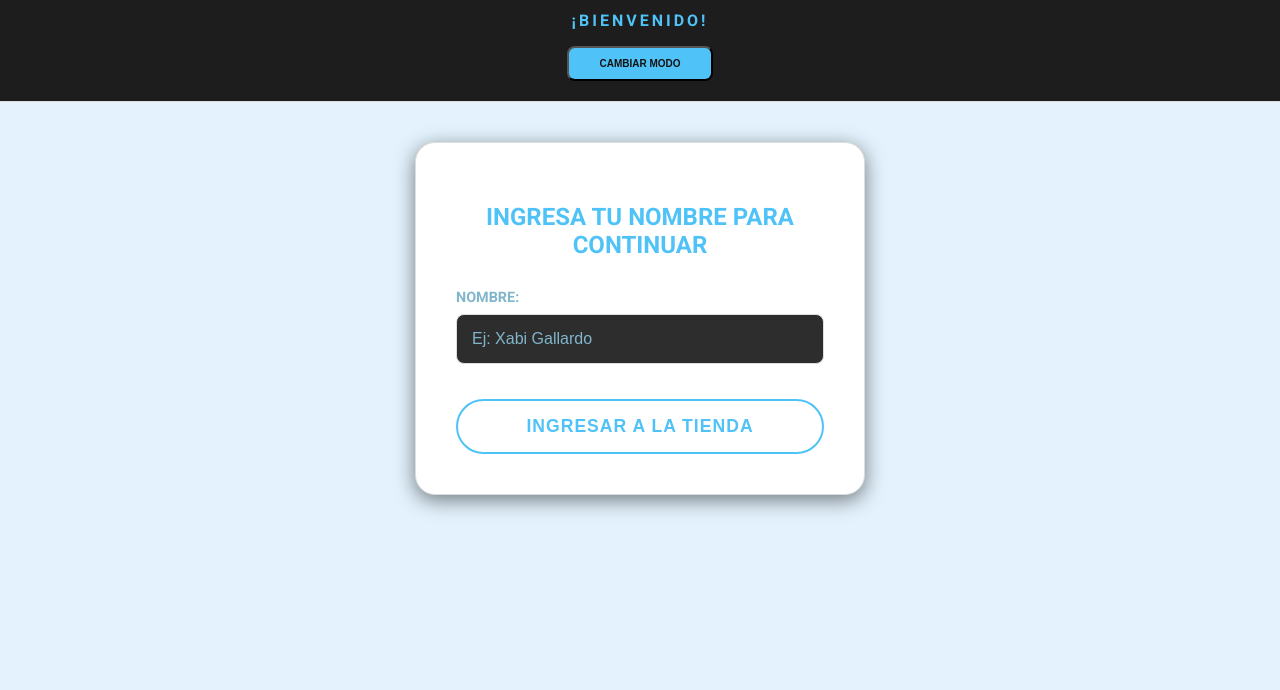
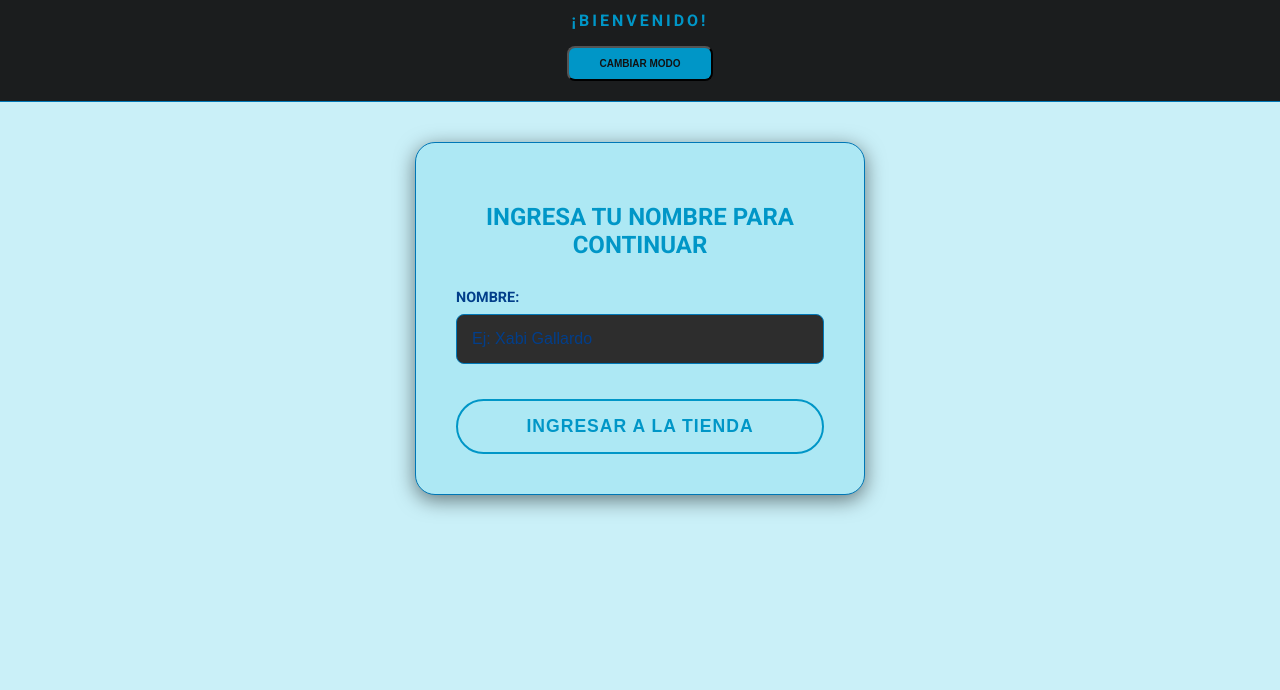
Before and after one commit to GricelDiazZabala/grupo1Integrador25C2Div132_front, a plain HTML site: page index.html in a window 1280 px wide. Shown: the part 110-800 px from the top of the page. Drawn offline with Linux system fonts and the light colour scheme.

Commit message:
corregidos colores

```diff
--- a/css/styles.css
+++ b/css/styles.css
@@ -1,22 +1,22 @@
 :root {
   /* --- TEMA CLARO (Por defecto) --- */
-  --bg-color: #e3f2fd;
-  --card-bg: #ffffff;
-  --text-color: #1e2a38;
-  --text-secondary: #80b5cb;
-  --border-color: #ddd;
-  --accent-color: #4fc3f7;
-  --accent-hover: #039be5;
+  --bg-color: #CAF0F8;
+  --card-bg: #ADE8F4;
+  --text-color: #03045E;
+  --text-secondary: #023E8A;
+  --border-color: #0077B6;
+  --accent-color: #0096C7;
+  --accent-hover: #00B4D8;
 }
 
 [data-theme='oscuro'] {
-  --bg-color: #121212;
-  --card-bg: #1e1e1e;
-  --text-color: #ffffff;
-  --text-secondary: #a0a0a0;
-  --border-color: #333;
-  --accent-color: #4fc3f7;
-  --accent-hover: #039be5;
+  --bg-color: #111D13;
+  --card-bg: #122315;
+  --text-color: #A1CCA5;
+  --text-secondary: #8FB996;
+  --border-color: #415D43;
+  --accent-color: #709775;
+  --accent-hover: #417444;
 }
 
 body {
@@ -152,7 +152,7 @@ body {
 .form-login input[type="text"]:focus {
   outline: none;
   border-color: var(--accent-color);
-  box-shadow: 0 0 10px rgba(118, 200, 72, 0.3);
+  box-shadow: 0 0 10px var(--accent-color);
 }
 
 .form-login input[type="text"]::placeholder {
@@ -179,7 +179,7 @@ body {
 .btn-ingresar:hover {
   background-color: var(--accent-hover);
   color: #000;
-  box-shadow: 0 0 15px rgba(118, 200, 72, 0.4);
+  box-shadow: 0 0 15px var(--accent-color);
   transform: translateY(-2px);
 }
 
@@ -289,7 +289,7 @@ ul {
 .filter-btn:hover, .filter-btn.active {
   background-color: var(--accent-hover);
   color: #000; /* Texto negro sobre verde */
-  box-shadow: 0 0 15px rgba(118, 200, 72, 0.4);
+  box-shadow: 0 0 15px var(--accent-color);
 }
 
 .ordenar-buttons {
@@ -301,7 +301,7 @@ ul {
 .order-btn:hover{
     background-color: var(--accent-hover);
     color: #000;
-    box-shadow: 0 0 15px rgba(118, 200, 72, 0.4);
+    box-shadow: 0 0 15px var(--accent-color);
 }
 
 .products-grid {
```
